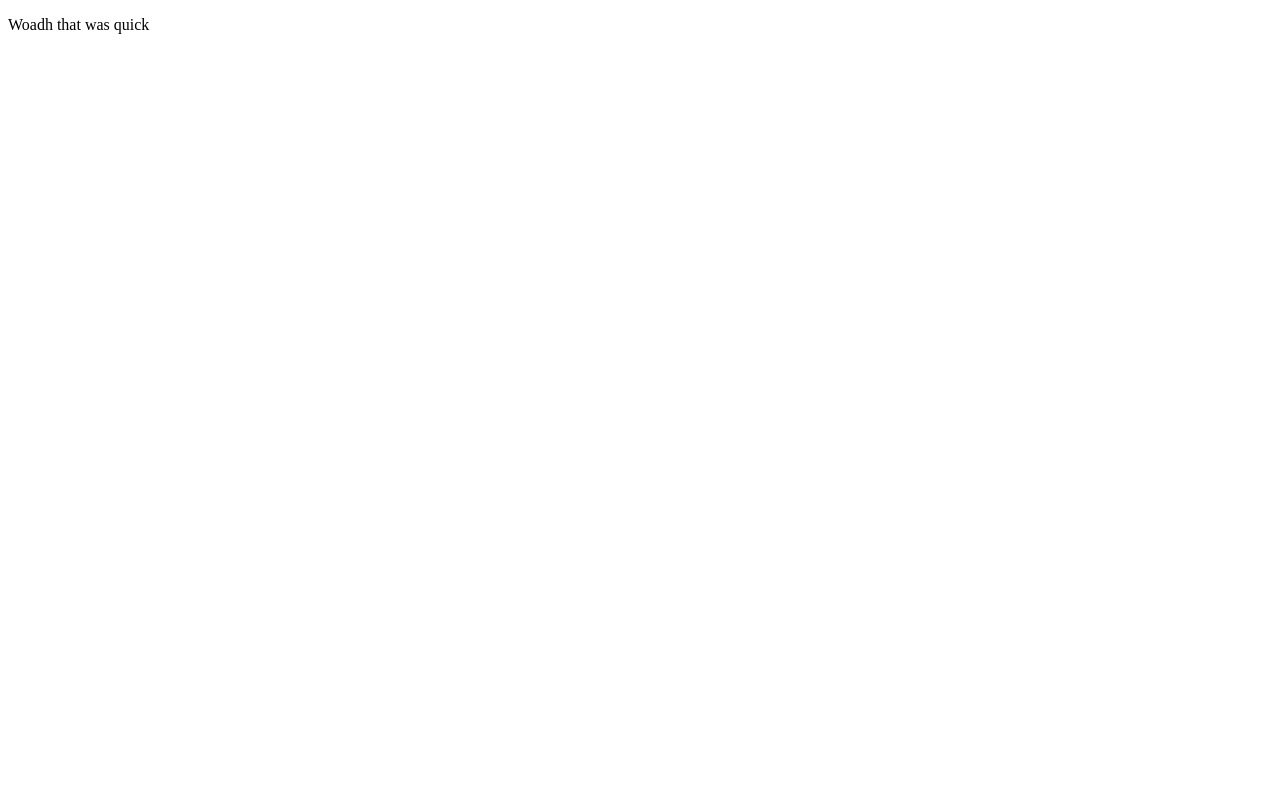
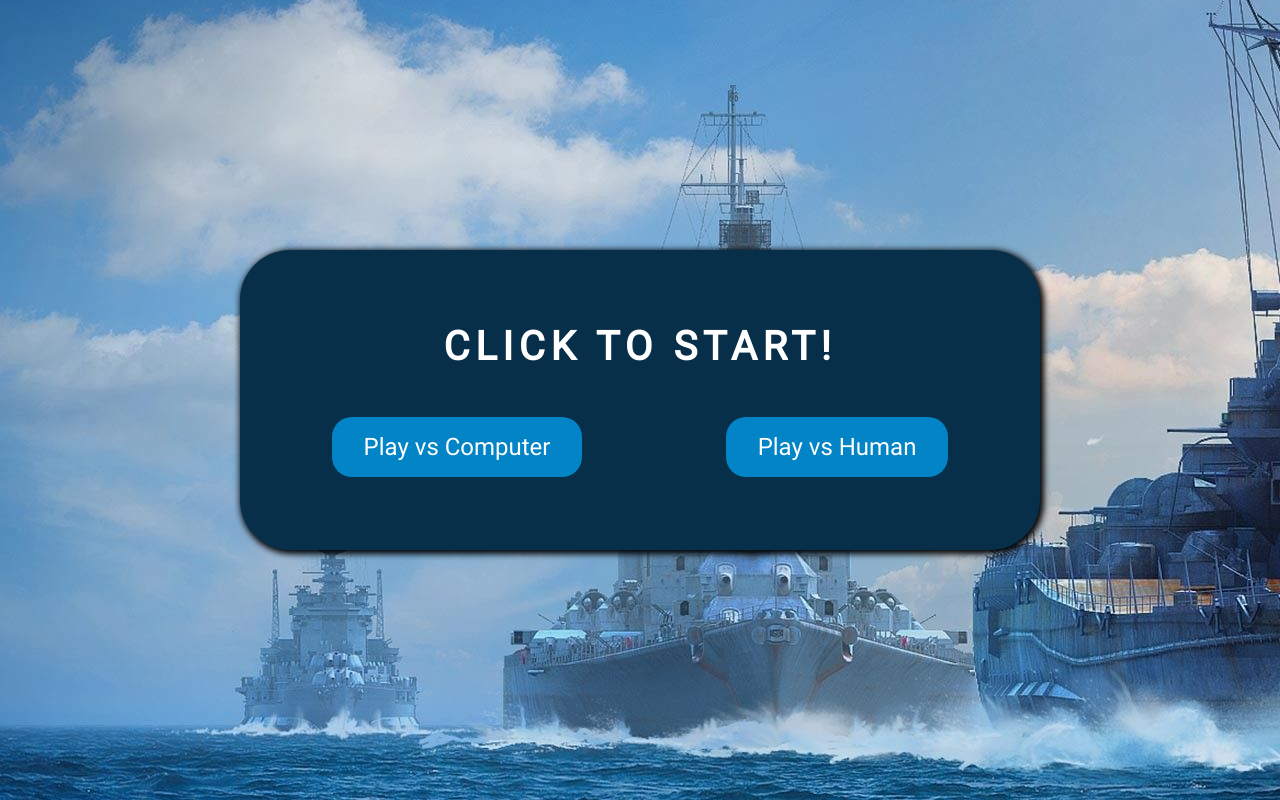
Before and after one commit to palmwi2010/battleships, a website built with webpack: page src/index.html in a window 1280 px wide. Built offline with nearby package versions, Linux system fonts and the light colour scheme.

Commit message:
Added initial start screen

```diff
--- a/src/components/welcome.js
+++ b/src/components/welcome.js
@@ -0,0 +1,40 @@
+export default function welcome(body) {
+
+    const container = document.createElement("div");
+    container.className = "welcome-container";
+
+    const buttonContainer = document.createElement("div");
+    buttonContainer.className = "welcome-btn-container";
+
+    const header = document.createElement("h1");
+    header.className = "welcome-header";
+    header.innerText = "Click to start!"
+
+    const buttonItems = document.createElement("div");
+    buttonItems.className = "welcome-btn-row";
+
+    const vsComputerButton = document.createElement("button");
+    vsComputerButton.className = "welcome-btn";
+    vsComputerButton.innerText = "Play vs Computer";
+
+    const vsHumanButton = document.createElement("button");
+    vsHumanButton.className = "welcome-btn";
+    vsHumanButton.innerText = "Play vs Human";
+
+    vsComputerButton.addEventListener("click", () => clearWelcome(container));
+
+    buttonContainer.appendChild(header);
+    buttonItems.appendChild(vsComputerButton);
+    buttonItems.appendChild(vsHumanButton);
+    buttonContainer.appendChild(buttonItems);
+    container.appendChild(buttonContainer);
+    body.appendChild(container);
+}
+
+function clearWelcome(container) {
+    container.classList.add("welcome-exit");
+        // Wait for the transition to complete before removing the element
+        setTimeout(() => {
+            container.remove();
+        }, 1000);
+}
--- a/src/index.html
+++ b/src/index.html
@@ -6,6 +6,5 @@
     <title>My project</title>
 </head>
 <body>
-<p>Woadh that was quick</p>
 </body>
 </html>
--- a/src/index.js
+++ b/src/index.js
@@ -1,2 +1,6 @@
 import "./static/styles.css";
+import welcome from "./components/welcome";
 import ViewController from "./components/view-controller";
+
+const body = document.querySelector("body");
+welcome(body);
--- a/src/static/styles.css
+++ b/src/static/styles.css
@@ -0,0 +1,78 @@
+* {
+    margin: 0;
+    padding: 0;
+    box-sizing: border-box;
+    font-family: 'Roboto';
+}
+
+@font-face {
+    font-family: 'Roboto';
+    src: url('../assets/fonts/Roboto-Regular.ttf');
+}
+
+body {
+    height: 100vh;
+    background-color: black;
+    position: relative;
+}
+
+/* Start screen */
+.welcome-container {
+    display: grid;
+    justify-content: center;
+    align-items: center;
+    background-image: url('../assets/welcome-background.jpeg');
+    background-position: 0 60%;
+    height: 100%;
+    position: absolute;
+    width: 100%;
+    height: 100%;
+    transition: transform 0.5s ease-in-out;
+}
+
+.welcome-exit {
+    transform: translateX(-100%); /* Slide out to the left */
+}
+
+.welcome-btn-container {
+    background-color: #082f49;
+    border-radius: 50px;
+    width: 800px;
+    height: 300px;
+    padding: 50px 20px;
+    border: none;
+    outline: none;
+    box-shadow: 2px 2px 6px 2px black;
+    display: flex;
+    flex-direction: column;
+    justify-content: space-around;
+}
+
+.welcome-header {
+    color: white;
+    text-transform: uppercase;
+    letter-spacing: 0.25ch;
+    text-align: center;
+    font-size: 40px;
+}
+
+.welcome-btn-row {
+    display: flex;
+    justify-content: space-around;
+}
+
+.welcome-btn {
+    background-color: #0284c7;
+    font-size: 24px;
+    border: none;
+    outline: none;
+    padding: 16px 32px;
+    border-radius: 20px;
+    transition-duration: 0.2s;
+    color: white;
+}
+
+.welcome-btn:hover {
+    cursor: pointer;
+    background-color: #0ea5e9;
+}
```
Also changed, not shown: src/assets/background.jpg (added), src/assets/fonts/Roboto-Regular.ttf (added), src/assets/main-background.jpg (added), src/assets/welcome-background.jpeg (added), 2 other files.
